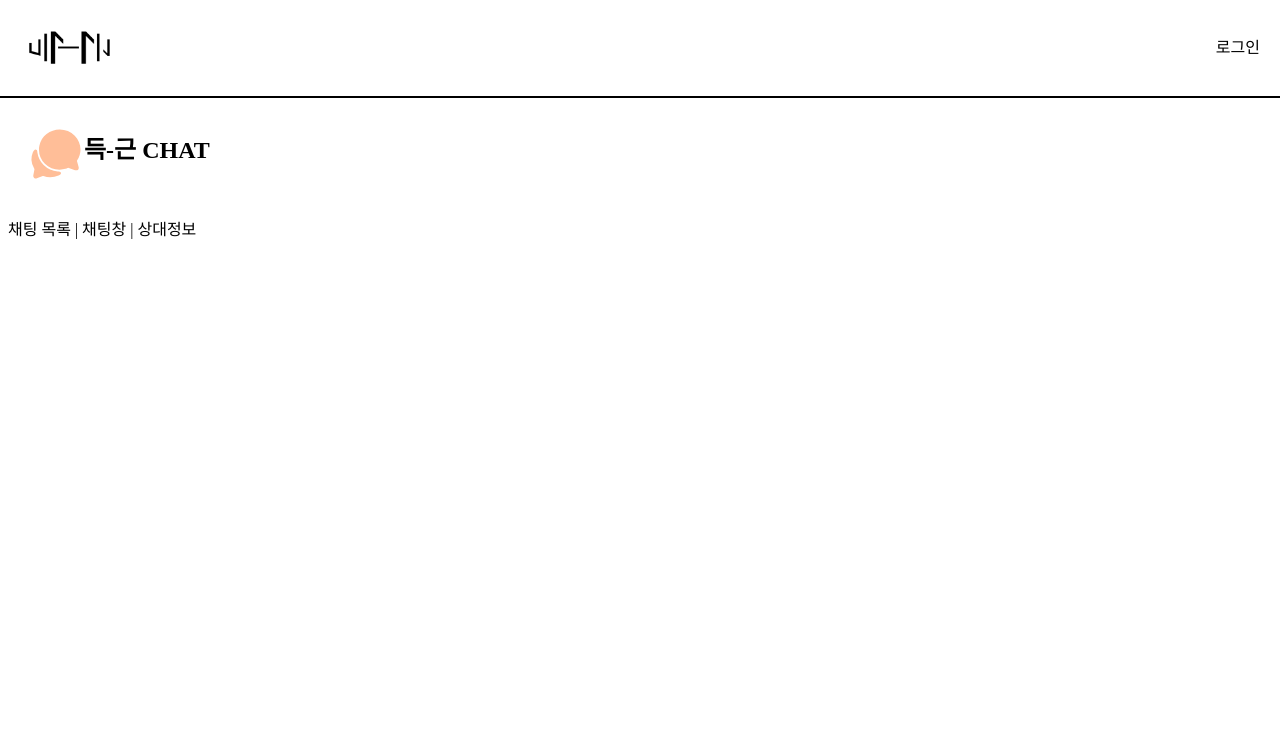
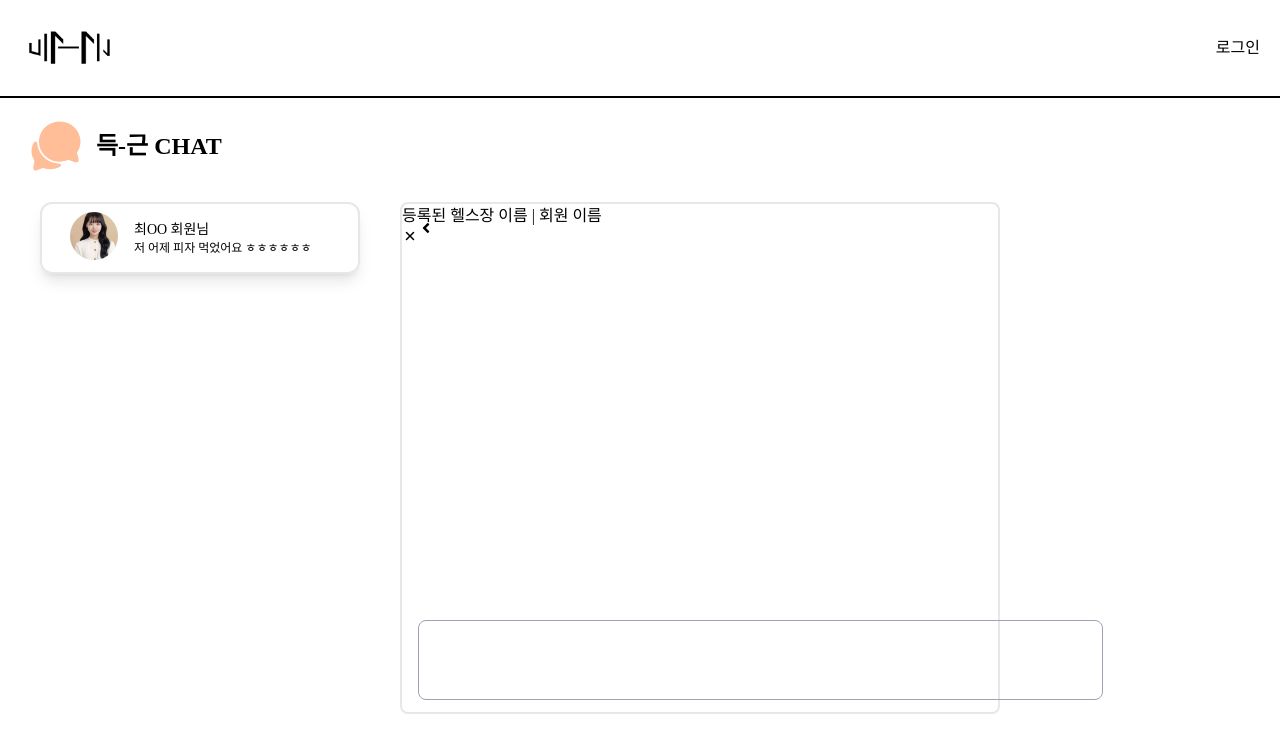
Before and after one commit to jngwk/dg-multicampus-final-project, a React (Create React App) app in the folder front/deukgeun/: page /chat in a window 1280 px wide. Shown: the top 752 px of the page. Built offline with nearby package versions, Linux system fonts and the light colour scheme.

Commit message:
develop pull하기 전 중간 push

```diff
--- a/front/deukgeun/src/components/chat/Chatlist.jsx
+++ b/front/deukgeun/src/components/chat/Chatlist.jsx
@@ -1,5 +1,18 @@
 import React from "react";
+import profileImg from "../../assets/profileImg.jpg";
 
+const Chatlist = () => {
+
+    return (
+        <div className=" flex w-80 h-[4.5rem] border-2 shadow-lg rounded-xl py-2 pl-7 ">
+            <img className=" w-12 h-12 rounded-full object-cover " src={profileImg} />
+            <div className="ml-4 my-2">
+                <p className="flex align-middle text-center text-sm"> 최OO 회원님</p>
+                <p className="text-xs max-w-[180px] overflow-hidden text-ellipsis whitespace-nowrap"> 저 어제 피자 먹었어요 ㅎㅎㅎㅎㅎㅎ </p>
+            </div>
+        </div>
+    );
+};
 
 
 export default Chatlist;
--- /dev/null
+++ b/front/deukgeun/src/components/chat/Chatting.jsx
@@ -0,0 +1,27 @@
+import React from "react";
+import Input from "../shared/Input";
+import { FaAngleLeft } from "react-icons/fa";
+import { IoClose } from "react-icons/io5";
+
+const Chatting = () => {
+
+    return (
+        <div className=" relative w-3/6 h-[32rem] mx-10 border-2 rounded-lg">
+            <div>
+                <FaAngleLeft className="absolute left-4 top-4"/>
+                등록된 헬스장 이름 | 회원 이름
+                <IoClose/>
+            </div>
+
+
+            <div className= "absolute left-4 bottom-1">
+                <Input width="685px" height="80px"></Input>
+            </div>
+        </div>
+    );
+
+
+};
+
+
+export default Chatting;
--- a/front/deukgeun/src/pages/ChatRoom.jsx
+++ b/front/deukgeun/src/pages/ChatRoom.jsx
@@ -1,19 +1,21 @@
 import React from "react";
 import Layout from "../components/shared/Layout";
+import Chatlist from "../components/chat/Chatlist";
+import Chatting from "../components/chat/Chatting";
 import { IoChatbubbles } from "react-icons/io5";
 
-export default function Main() {
+export default function ChatRoom() {
     return (
       <Layout>
-        <div className="flex p-7">
-          <IoChatbubbles color="#FFBE98" size="56"/>
-          <span className="font-semibold text-2xl mt-2"> 득-근 CHAT </span>
+        <div className="flex px-7 pt-5">
+          <IoChatbubbles color="#ffbe98" size="56"/>
+          <span className="font-semibold text-2xl ml-3 mt-3"> 득-근 CHAT </span>
         </div>
-        <div className="ChatContainer p-2">
-          채팅 목록 | 채팅창 | 상대정보
-          <div className="ChatlistContainer">
+        <div className="ChatContainer flex py-7 px-10">
+          {/* columns주기 */}
+          <Chatlist/>
 
-          </div>
+          <Chatting/>
         </div>
       </Layout>
     );
```
Also changed, not shown: front/deukgeun/src/assets/profileImg.jpg (added).
